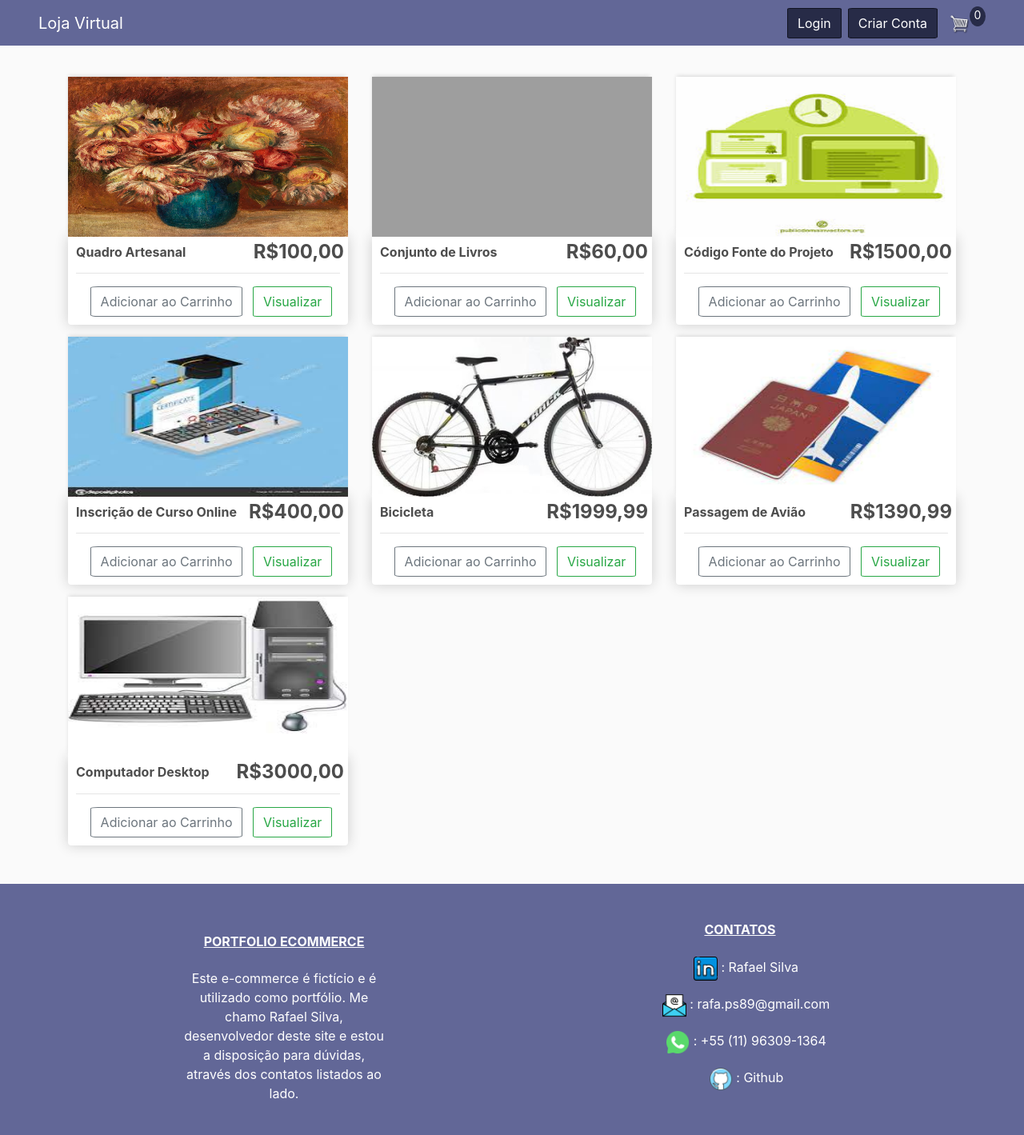
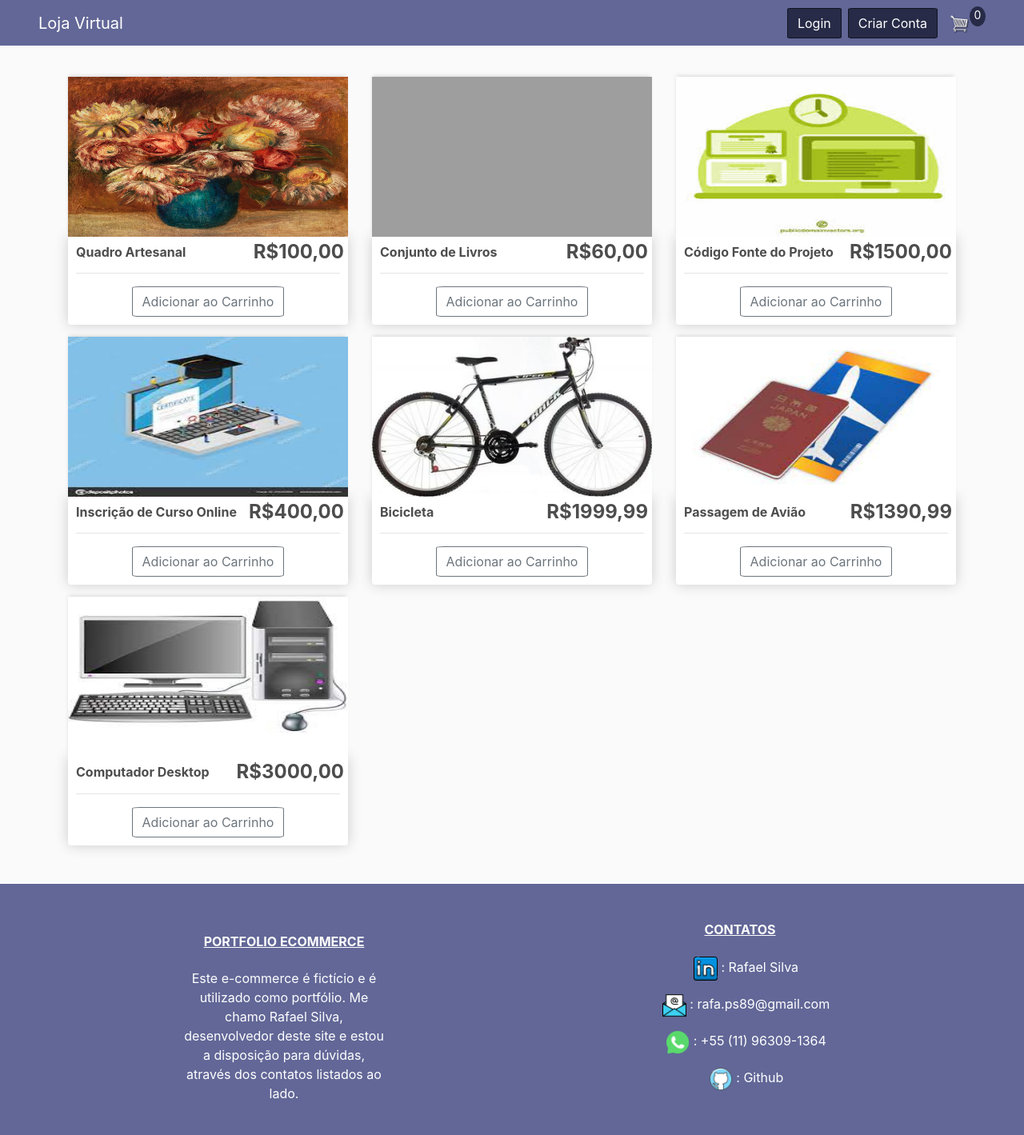
Before and after one commit to ShRafa/ecommerce, a Django app: page / in a window 1280 px wide. Shown: the whole page at 80% size. Run offline with Django 3.2, Linux system fonts and the light colour scheme; data comes from the database, SQL or seed files in the repository; some libraries are stand-ins or nearby versions; grey boxes are pictures that could not be loaded.

Commit message:
August/09: "visualizar" button hidded for project

```diff
--- a/standard/templates/standard/store.html
+++ b/standard/templates/standard/store.html
@@ -23,7 +23,7 @@
                     >
                         Adicionar ao Carrinho
                     </button>
-                    <a class="btn btn-outline-success" href="#">Visualizar</a>
+                    {% comment %} <a class="btn btn-outline-success" href="#">Visualizar</a> {% endcomment %}
                 </div>
             </div>
         </div>
```
